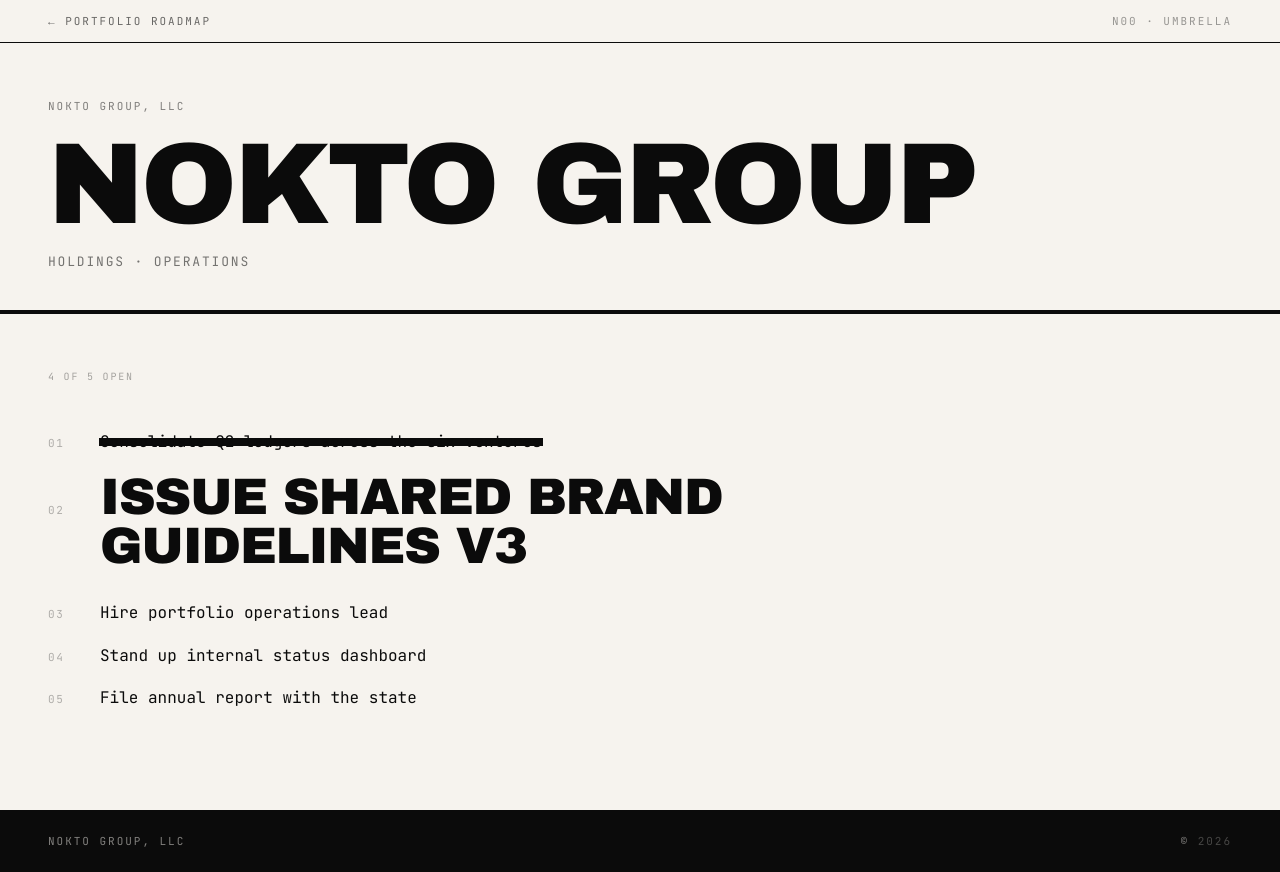
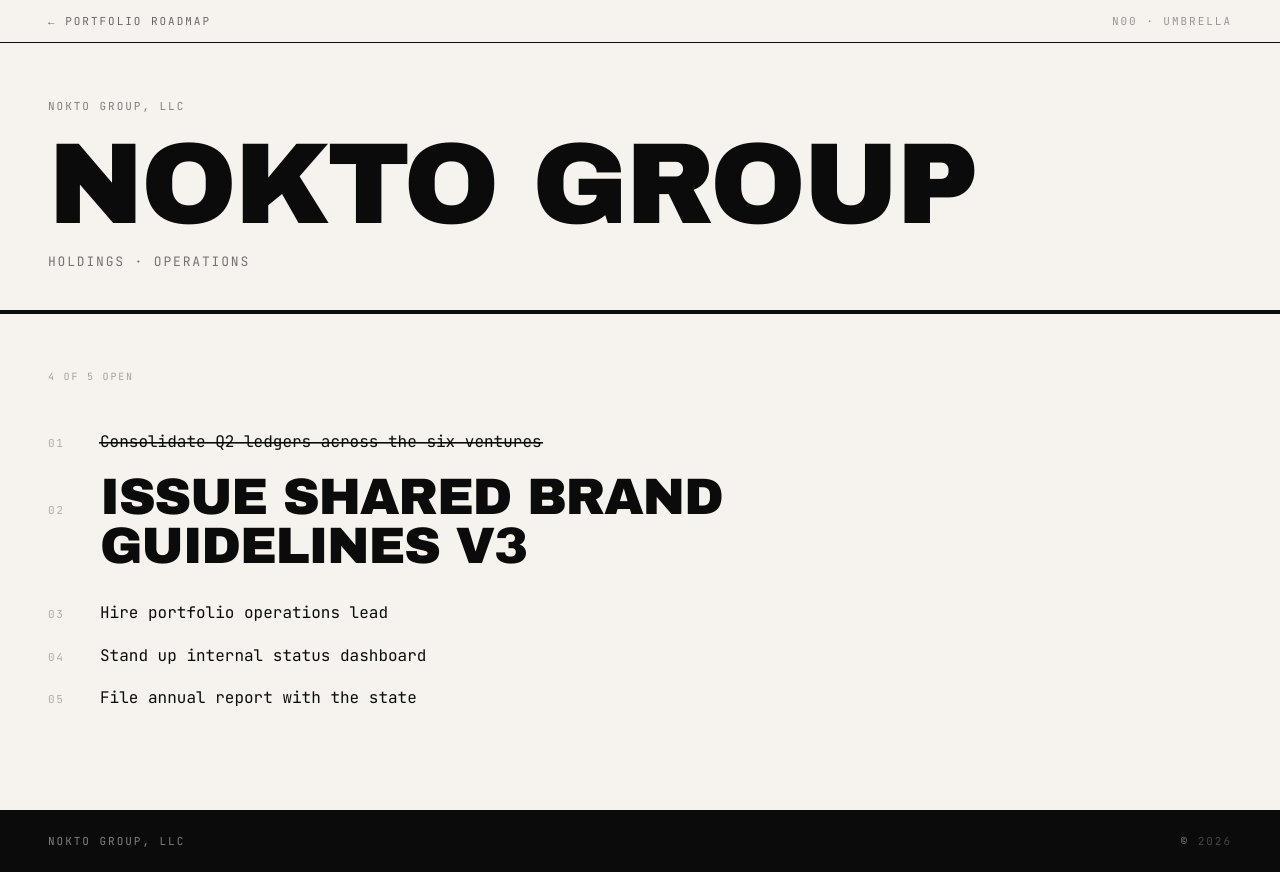
Before and after one commit to NoktoLLC/NoktoPlanning, a plain HTML site: page v/nokto/index.html in a window 1280 px wide. Drawn offline with Linux system fonts and the light colour scheme.

Commit message:
Thinner strikethrough so completed tasks remain readable
Co-Authored-By: Claude Sonnet 4.6 <noreply@anthropic.com>

```diff
--- a/v/nokto/index.html
+++ b/v/nokto/index.html
@@ -111,14 +111,14 @@
       background-image: linear-gradient(var(--bar), var(--bar));
       background-repeat: no-repeat;
       background-position: 0 58%;
-      background-size: 0% 0.52em;
+      background-size: 0% 0.1em;
       -webkit-box-decoration-break: clone;
       box-decoration-break: clone;
       padding: 0 0.08em;
       margin: 0 -0.08em;
     }
     [data-done="true"] .task-text {
-      background-size: 100% 0.52em;
+      background-size: 100% 0.1em;
     }
 
     /* Next up — big display type (first task only) */
```
Also changed, not shown: index.html (+2 -2 lines).
